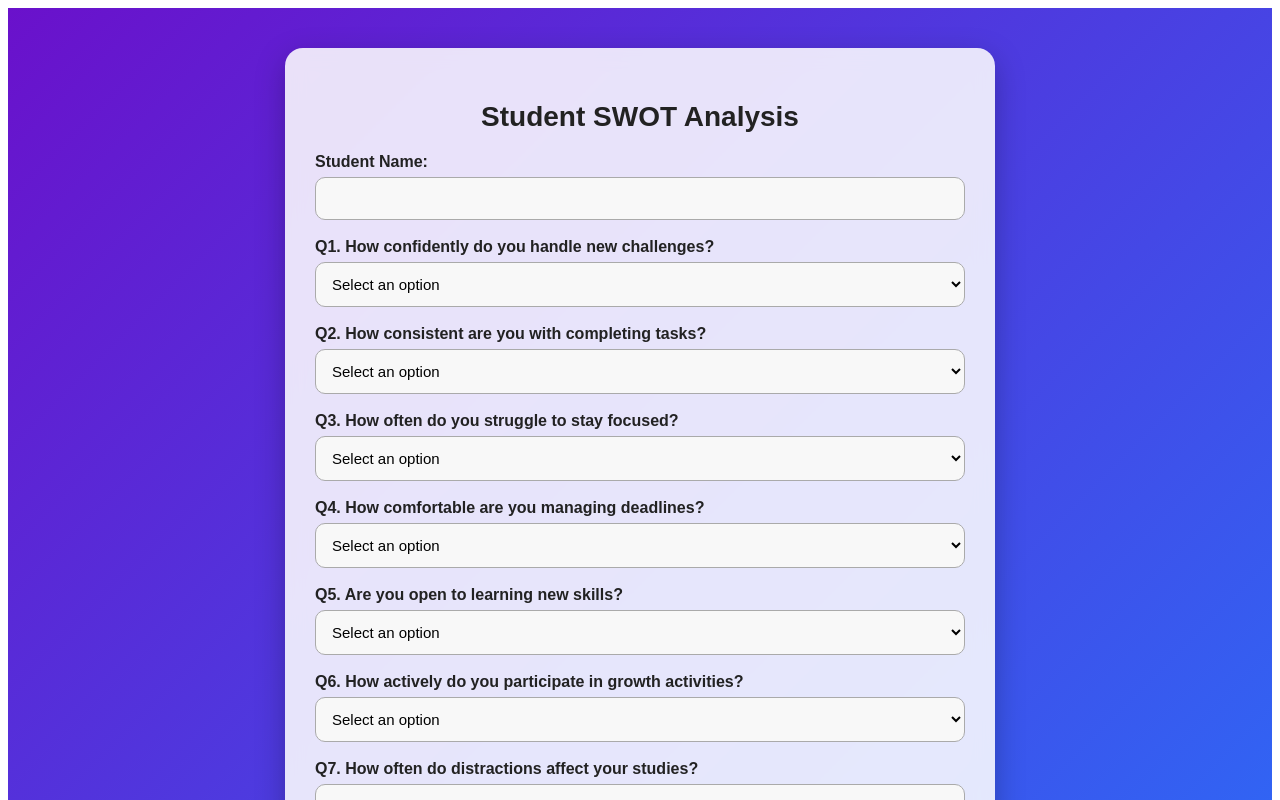
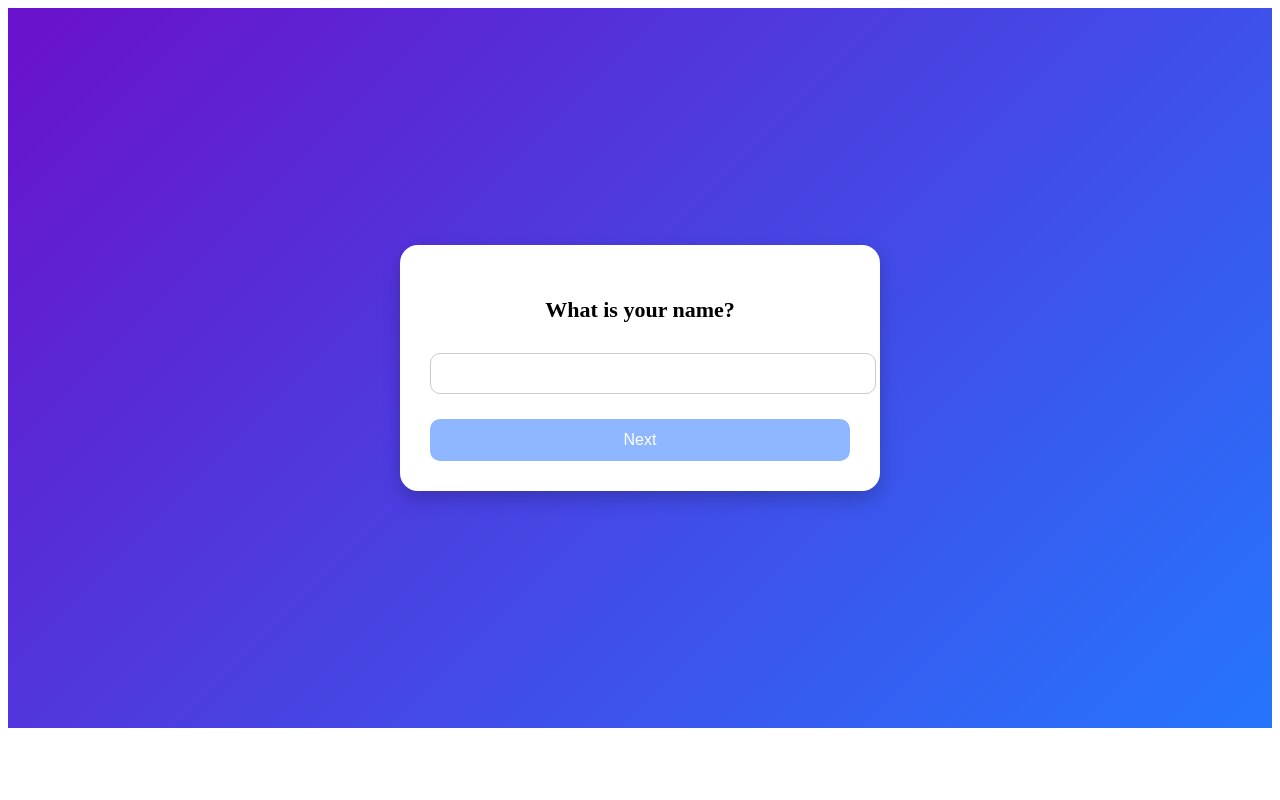
Before and after one commit to Akshansh777/jee-website-ui, a React (Vite) app: page / in a window 1280 px wide. Shown: the top 800 px of the page. Built offline with nearby package versions, Linux system fonts and the light colour scheme.

Commit message:
Added Type Form Format for Taking Responses

```diff
--- a/src/App.jsx
+++ b/src/App.jsx
@@ -1,145 +1,142 @@
-import { computeScores } from "../utils/score";
 import React, { useState } from "react";
-import './swot.css';
+import "./swot.css";
+
 import {
   StrengthResponses,
   WeaknessResponses,
   OpportunityResponses,
-  ThreatResponses
+  ThreatResponses,
 } from "./ResponseBank";
 
-export default function SWOTForm() {
-  const [formData, setFormData] = useState({
-    name: "",
-    q1: "", q2: "",
-    q3: "", q4: "",
-    q5: "", q6: "",
-    q7: "", q8: "",
-    q9: "", q10: "",
-  });
+const QUESTIONS = [
+  { id: "name", type: "text", question: "What is your name?" },
 
-  const [swot, setSwot] = useState(null);
+  // 10 MCQ questions
+  { id: "q1", question: "How confident do you feel in academics?", options: ["Very High", "High", "Moderate", "Low"], swot: "S", impact: "primary" },
+  { id: "q2", question: "How do you handle new concepts?", options: ["Very Well", "Well", "Okay", "Struggle"], swot: "S", impact: "secondary" },
 
-  const optionScore = (val) => {
-    // A = 5, B = 4, C = 3, D = 2, E = 1
-    const map = { A: 5, B: 4, C: 3, D: 2, E: 1 };
-    return map[val] || 1;
+  { id: "q3", question: "What is your biggest academic difficulty?", options: ["Time mgmt", "Focus", "Consistency", "Motivation"], swot: "W", impact: "primary" },
+  { id: "q4", question: "How often do you feel stuck?", options: ["Never", "Rarely", "Sometimes", "Often"], swot: "W", impact: "secondary" },
+
+  { id: "q5", question: "How open are you to new opportunities?", options: ["Very Open", "Open", "Somewhat", "Not Much"], swot: "O", impact: "primary" },
+  { id: "q6", question: "How proactive are you in exploring new activities?", options: ["Very", "Good", "Average", "Low"], swot: "O", impact: "secondary" },
+
+  { id: "q7", question: "How often do distractions affect you?", options: ["Never", "Rarely", "Sometimes", "Often"], swot: "T", impact: "primary" },
+  { id: "q8", question: "How stressful is your study environment?", options: ["Not at all", "Little", "Moderate", "High"], swot: "T", impact: "secondary" },
+
+  { id: "q9", question: "How do you evaluate your teamwork skills?", options: ["Excellent", "Good", "Average", "Weak"] },
+  { id: "q10", question: "How disciplined is your routine?", options: ["Strong", "Good", "Okay", "Weak"] },
+];
+
+export default function StudentSwotForm() {
+  const [step, setStep] = useState(0);
+  const [answers, setAnswers] = useState({});
+  const [showSWOT, setShowSWOT] = useState(false);
+  const [finalSWOT, setFinalSWOT] = useState({ S: "", W: "", O: "", T: "" });
+
+  const handleChange = (value) => {
+    setAnswers({ ...answers, [QUESTIONS[step].id]: value });
   };
 
-  const pickResponse = (primary, secondary, responses) => {
-    let score = (primary * 0.7) + (secondary * 0.3);
-    let baseIndex = Math.round((score / 5) * 40);
-
-    let noise = Math.floor(Math.random() * 7) - 3; // -3 to +3
-    let finalIndex = baseIndex + noise;
-
-    if (finalIndex < 1) finalIndex = 1;
-    if (finalIndex > 40) finalIndex = 40;
-
-    return responses[finalIndex - 1];
+  const next = () => {
+    if (step < QUESTIONS.length - 1) {
+      setStep(step + 1);
+    }
   };
 
-  const handleSubmit = (e) => {
-    e.preventDefault();
+  const calculateSWOT = () => {
+    const getIndex = (primary, secondary) => {
+      const primaryIndex = Number(primary || 0);
+      const secondaryIndex = Number(secondary || 0);
 
-    const S_primary = optionScore(formData.q1);
-    const S_secondary = optionScore(formData.q2);
+      const noise = Math.floor(Math.random() * 5);
 
-    const W_primary = optionScore(formData.q3);
-    const W_secondary = optionScore(formData.q4);
+      let raw = (primaryIndex * 7 + secondaryIndex * 3) % 40;
+      return (raw + noise) % 40;
+    };
 
-    const O_primary = optionScore(formData.q5);
-    const O_secondary = optionScore(formData.q6);
+    // Group primary and secondary answers
+    const primary = {}, secondary = {};
 
-    const T_primary = optionScore(formData.q7);
-    const T_secondary = optionScore(formData.q8);
+    QUESTIONS.forEach((q) => {
+      if (!q.swot) return;
+      if (q.impact === "primary")
+        primary[q.swot] = answers[q.id];
+      if (q.impact === "secondary")
+        secondary[q.swot] = answers[q.id];
+    });
 
-    const S = pickResponse(S_primary, S_secondary, StrengthResponses);
-    const W = pickResponse(W_primary, W_secondary, WeaknessResponses);
-    const O = pickResponse(O_primary, O_secondary, OpportunityResponses);
-    const T = pickResponse(T_primary, T_secondary, ThreatResponses);
+    const Sidx = getIndex(primary["S"], secondary["S"]);
+    const Widx = getIndex(primary["W"], secondary["W"]);
+    const Oidx = getIndex(primary["O"], secondary["O"]);
+    const Tidx = getIndex(primary["T"], secondary["T"]);
 
-    setSwot({ S, W, O, T });
+    setFinalSWOT({
+      S: StrengthResponses[Sidx],
+      W: WeaknessResponses[Widx],
+      O: OpportunityResponses[Oidx],
+      T: ThreatResponses[Tidx],
+    });
+
+    setShowSWOT(true);
   };
 
-  // --- Modified Options Dropdown ---
-  const mcqOptions = (
-    <>
-      <option value="">Select an option</option>
-      <option value="A">Always / Very Confident / Very Often</option>
-      <option value="B">Often / Confident</option>
-      <option value="C">Sometimes / Neutral</option>
-      <option value="D">Rarely / Slightly</option>
-      <option value="E">Never / Very Low</option>
-    </>
-  );
+  const submit = () => {
+    calculateSWOT();
+  };
 
+  /** ---------- UI ---------- **/
+
+  if (showSWOT) {
+    return (
+      <div className="swot-container">
+        <h2>Your SWOT</h2>
+        <div className="swot-box"><b>Strength:</b> {finalSWOT.S}</div>
+        <div className="swot-box"><b>Weakness:</b> {finalSWOT.W}</div>
+        <div className="swot-box"><b>Opportunity:</b> {finalSWOT.O}</div>
+        <div className="swot-box"><b>Threat:</b> {finalSWOT.T}</div>
+      </div>
+    );
+  }
+
+  const q = QUESTIONS[step];
 
   return (
-  <div className="swot-wrapper">
+    <div className="typeform-wrapper">
+      <div className="typeform-card">
+        <h3>{q.question}</h3>
 
-    <div className="swot-card">
-      <h2 className="title">Student SWOT Analysis</h2>
-
-      <form onSubmit={handleSubmit} className="swot-form">
-
-        {/* Name */}
-        <div className="form-group">
-          <label className="label">Student Name:</label>
+        {/* Text input for name */}
+        {q.type === "text" ? (
           <input
             type="text"
-            required
-            className="input"
-            value={formData.name}
-            onChange={(e) => setFormData({ ...formData, name: e.target.value })}
+            className="text-input"
+            value={answers[q.id] || ""}
+            onChange={(e) => handleChange(e.target.value)}
           />
-        </div>
+        ) : (
+          <select
+            className="dropdown"
+            value={answers[q.id] !== undefined ? answers[q.id] : ""}
+            onChange={(e) => handleChange((e.target.value))}
+          >
+            <option value="">Select an option</option>
+            {q.options.map((opt, idx) => (
+              <option value={idx} key={idx}>{opt}</option>
+            ))}
+          </select>
+        )}
 
-        {/* MCQ Questions */}
-        {[
-          "How confidently do you handle new challenges?",
-          "How consistent are you with completing tasks?",
-          "How often do you struggle to stay focused?",
-          "How comfortable are you managing deadlines?",
-          "Are you open to learning new skills?",
-          "How actively do you participate in growth activities?",
-          "How often do distractions affect your studies?",
-          "How often do you feel stressed due to competition?",
-          "Do you prefer group study or individual study?",
-          "How much time do you spend learning something new daily?"
-        ].map((q, i) => (
-          <div key={i} className="form-group">
-            <label className="label">{`Q${i + 1}. ${q}`}</label>
-            <select
-              required
-              className="select"
-              value={formData[`q${i + 1}`]}
-              onChange={(e) =>
-                setFormData({ ...formData, [`q${i + 1}`]: e.target.value })
-              }
-            >
-              {mcqOptions}
-            </select>
-          </div>
-        ))}
+        <br />
 
-        <button type="submit" className="submit-btn">
-          Generate SWOT
-        </button>
-      </form>
+        {step === QUESTIONS.length - 1 ? (
+          <button className="btn" onClick={submit}>Submit</button>
+        ) : (
+          <button className="btn" onClick={next} disabled={answers[q.id] === undefined || answers[q.id] === ""}>
+            Next
+          </button>
+        )}
+      </div>
     </div>
-
-    {/* Output */}
-    {swot && (
-      <div className="output-card">
-        <h3 className="output-title">SWOT for {formData.name}</h3>
-        <p><strong>Strength:</strong> {swot.S}</p>
-        <p><strong>Weakness:</strong> {swot.W}</p>
-        <p><strong>Opportunity:</strong> {swot.O}</p>
-        <p><strong>Threat:</strong> {swot.T}</p>
-      </div>
-    )}
-  </div>
-);
-
+  );
 }
--- a/src/swot.css
+++ b/src/swot.css
@@ -108,3 +108,132 @@
   from { opacity: 0; transform: translateY(25px); }
   to { opacity: 1; transform: translateY(0); }
 }
+
+.typeform-wrapper {
+  display: flex;
+  justify-content: center;
+  align-items: center;
+  height: 90vh;
+  background: linear-gradient(135deg, #6a11cb, #2575fc);
+}
+
+.typeform-card {
+  background: white;
+  padding: 30px;
+  border-radius: 18px;
+  width: 420px;
+  box-shadow: 0px 8px 18px rgba(0, 0, 0, 0.2);
+  animation: fadeIn 0.5s ease;
+}
+
+.typeform-card h3 {
+  margin-bottom: 20px;
+  font-size: 22px;
+  text-align: center;
+}
+
+.text-input,
+.dropdown {
+  width: 100%;
+  padding: 12px;
+  border-radius: 10px;
+  border: 1px solid #ccc;
+  margin-top: 10px;
+}
+
+.btn {
+  margin-top: 25px;
+  width: 100%;
+  padding: 12px;
+  background: #2575fc;
+  color: white;
+  border: none;
+  border-radius: 10px;
+  cursor: pointer;
+  font-size: 16px;
+}
+
+.btn:disabled {
+  background: #8fb7ff;
+  cursor: not-allowed;
+}
+
+.swot-container {
+  padding: 40px;
+  max-width: 600px;
+  margin: auto;
+}
+
+.swot-box {
+  background: #ffffffcc;
+  padding: 15px;
+  margin: 15px 0;
+  border-radius: 12px;
+}
+/* SWOT RESULT WRAPPER */
+.swot-container {
+  margin: 40px auto;
+  padding: 30px;
+  max-width: 650px;
+  background: linear-gradient(135deg, #ffffff 0%, #f8f9ff 100%);
+  border-radius: 20px;
+  box-shadow: 0px 12px 30px rgba(0, 0, 0, 0.15);
+  animation: fadeIn 0.7s ease;
+  text-align: center;
+}
+
+/* SWOT HEADING */
+.swot-container h2 {
+  font-size: 28px;
+  margin-bottom: 25px;
+  font-weight: 700;
+  color: #334;
+}
+
+/* SWOT BOXES */
+.swot-box {
+  padding: 18px 20px;
+  margin: 15px 0;
+  border-radius: 14px;
+  font-size: 17px;
+  color: #fff;
+  text-align: left;
+  box-shadow: 0px 6px 18px rgba(0, 0, 0, 0.15);
+  animation: slideUp 0.5s ease;
+}
+
+/* S, W, O, T Color Themes */
+.swot-box:nth-child(2) { /* Strength */
+  background: linear-gradient(135deg, #00c853, #009624);
+}
+
+.swot-box:nth-child(3) { /* Weakness */
+  background: linear-gradient(135deg, #d50000, #9b0000);
+}
+
+.swot-box:nth-child(4) { /* Opportunity */
+  background: linear-gradient(135deg, #2962ff, #0039cb);
+}
+
+.swot-box:nth-child(5) { /* Threat */
+  background: linear-gradient(135deg, #ff6d00, #e65100);
+}
+
+/* TITLE INSIDE BOX */
+.swot-box b {
+  display: block;
+  font-size: 18px;
+  margin-bottom: 4px;
+  opacity: 0.9;
+}
+
+/* ANIMATIONS */
+@keyframes fadeIn {
+  from { opacity: 0; transform: translateY(20px); }
+  to   { opacity: 1; transform: translateY(0); }
+}
+
+@keyframes slideUp {
+  from { opacity: 0; transform: translateY(15px); }
+  to   { opacity: 1; transform: translateY(0); }
+}
```
